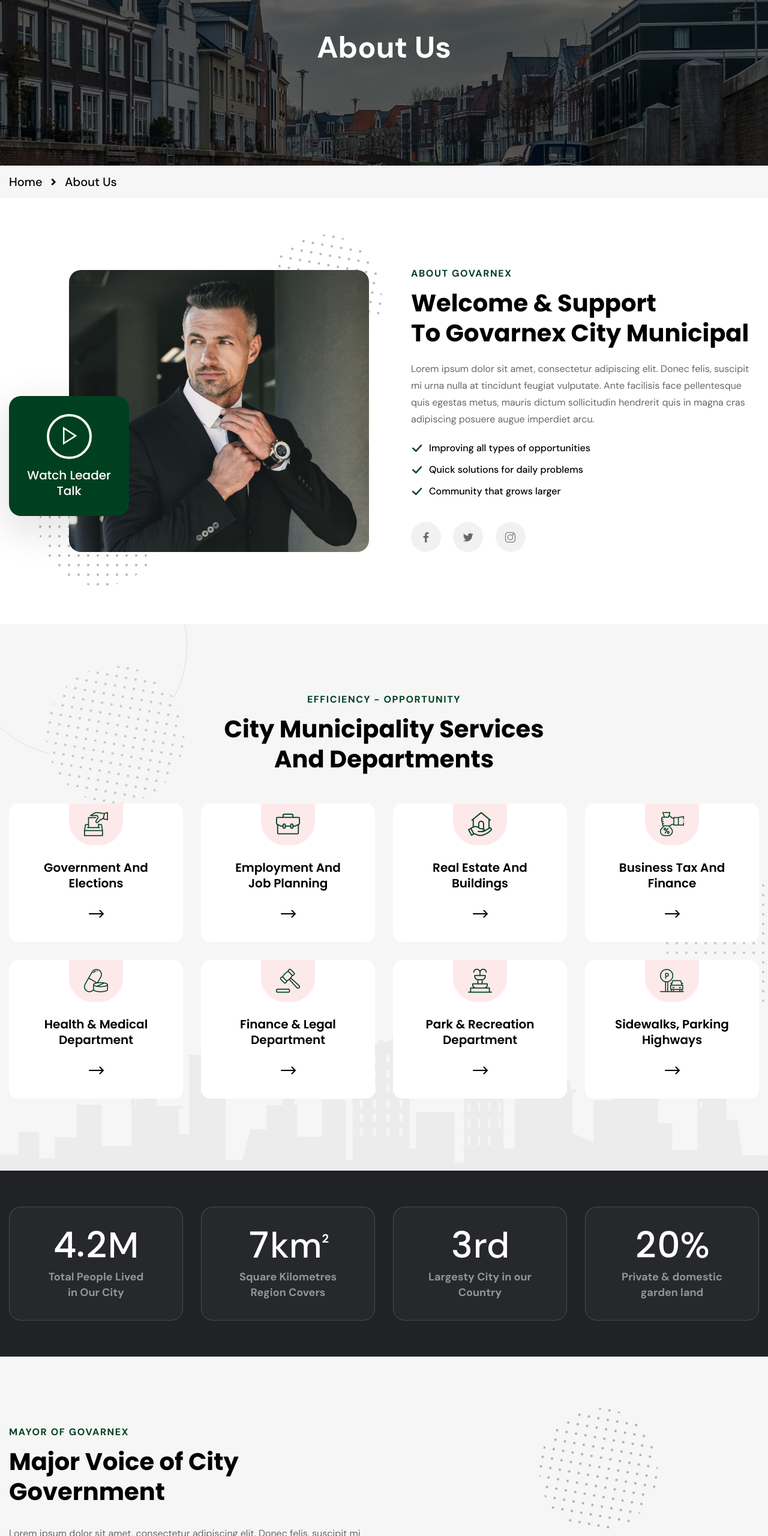
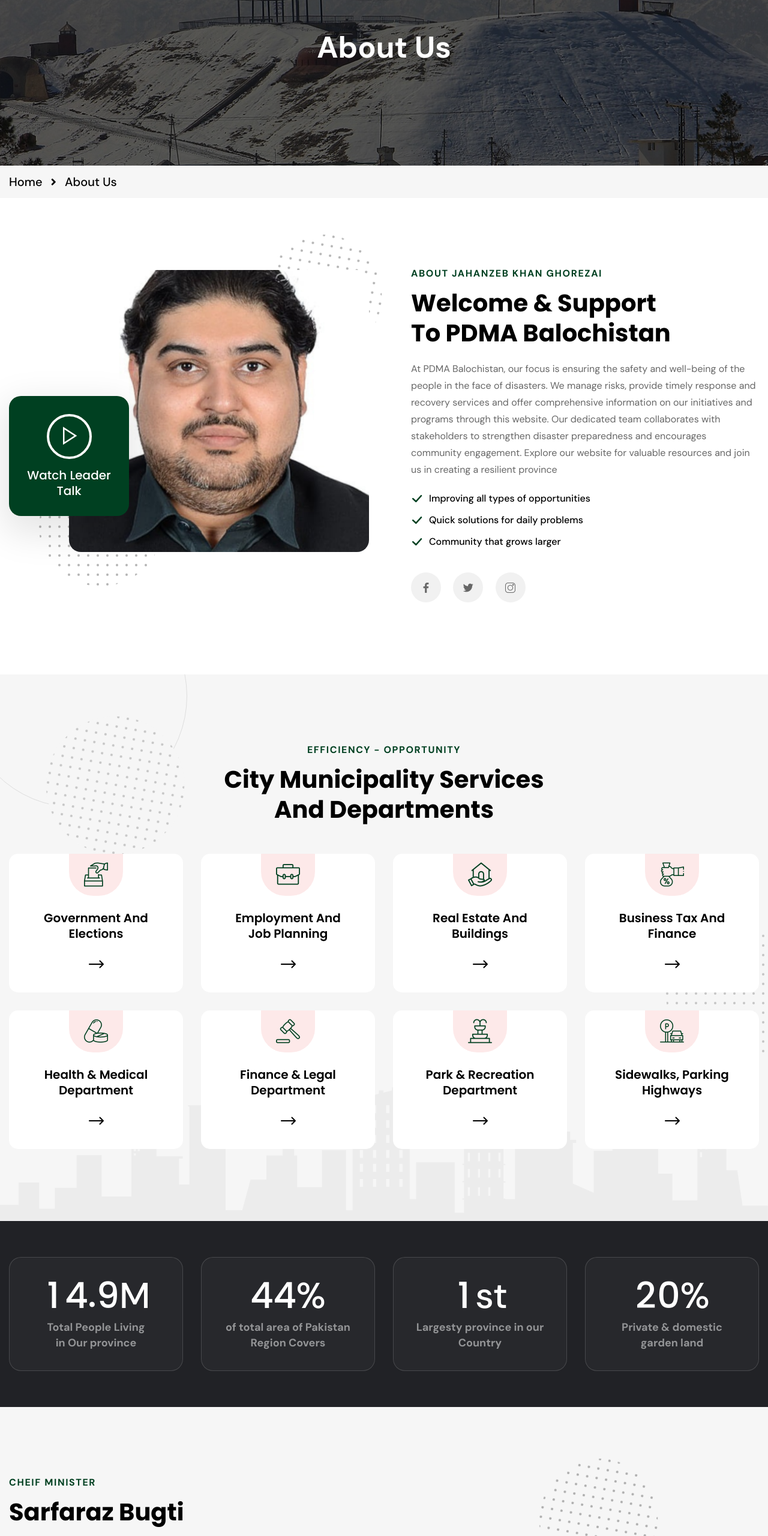
Before and after one commit to mayanbuilds/government-of-balochis, a plain HTML site: page mehedi.asiandevelopers.com/govarnex-demo/about.html in a window 1280 px wide. Shown: the part 240-2800 px from the top of the page at 60% size. Drawn offline with Linux system fonts and the light colour scheme; files whose address does not match are found by name.

Commit message:
about section

```diff
--- a/mehedi.asiandevelopers.com/govarnex-demo/about.html
+++ b/mehedi.asiandevelopers.com/govarnex-demo/about.html
@@ -226,7 +226,7 @@
         <!--Start Breadcrumb Style1-->
         <section class="breadcrumb-style1">
             <div class="breadcrumb-style1__bg"
-                style="background-image: url(assets/images/backgrounds/breadcrumb-v1-bg.jpg);"></div>
+                style="background-image: url(assets/images/backgrounds/breadcrumb-v1-bg.png);"></div>
             <div class="auto-container">
                 <div class="row">
                     <div class="col-xl-12">
@@ -275,7 +275,7 @@
                                 </div>
                             </div>
                             <div class="inner">
-                                <img src="assets/images/about/about-page-about-img1.jpg" alt="#">
+                                <img src="assets/images/about/about-page-about-img1.png" alt="#">
                             </div>
                         </div>
                     </div>
@@ -285,15 +285,12 @@
                         <div class="about-style2__content">
                             <div class="sec-title">
                                 <div class="sub-title">
-                                    <h6>About Govarnex</h6>
+                                    <h6>About Jahanzeb Khan Ghorezai</h6>
                                 </div>
-                                <h2>Welcome & Support <br> To Govarnex City Municipal</h2>
+                                <h2>Welcome & Support <br> To PDMA Balochistan</h2>
                             </div>
                             <div class="about-style2__content-text">
-                                <p>Lorem ipsum dolor sit amet, consectetur adipiscing elit. Donec felis, suscipit mi
-                                    urna nulla at tincidunt feugiat vulputate. Ante facilisis face pellentesque quis
-                                    egestas metus, mauris dictum sollicitudin hendrerit quis in magna cras adipiscing
-                                    posuere augue imperdiet arcu.</p>
+                                <p>At PDMA Balochistan, our focus is ensuring the safety and well-being of the people in the face of disasters. We manage risks, provide timely response and recovery services  and offer comprehensive information on our initiatives and programs through this website. Our dedicated team collaborates with stakeholders to strengthen disaster preparedness and encourages community engagement. Explore our website for valuable resources and join us in creating a resilient province</p>
                             </div>
 
                             <div class="about-style2__content-bottom">
@@ -522,11 +519,11 @@
                         data-wow-duration="1500ms">
                         <div class="fact-counter-style3__single text-center">
                             <div class="counter-box">
-                                <h2 class="odometer" data-count="4.2">00</h2>
+                                <h2 class="odometer" data-count="14.9">00</h2>
                                 <span class="text">M</span>
                             </div>
                             <div class="title">
-                                <p>Total People Lived <br> in Our City</p>
+                                <p>Total People Living <br> in Our province</p>
                             </div>
                         </div>
                     </div>
@@ -537,11 +534,11 @@
                         data-wow-duration="1500ms">
                         <div class="fact-counter-style3__single text-center">
                             <div class="counter-box">
-                                <h2 class="odometer" data-count="7">00</h2>
-                                <span class="text">km<sup>2</sup></span>
+                                <h2 class="odometer" data-count="44">00</h2>
+                                <span class="text">%</span>
                             </div>
                             <div class="title">
-                                <p>Square Kilometres <br> Region Covers</p>
+                                <p>of total area of Pakistan<br> Region Covers</p>
                             </div>
                         </div>
                     </div>
@@ -552,11 +549,11 @@
                         data-wow-duration="1500ms">
                         <div class="fact-counter-style3__single text-center">
                             <div class="counter-box">
-                                <h2 class="odometer" data-count="3">00</h2>
-                                <span class="text">rd</span>
+                                <h2 class="odometer" data-count="1">00</h2>
+                                <span class="text">st</span>
                             </div>
                             <div class="title">
-                                <p>Largesty City in our <br> Country</p>
+                                <p>Largesty province in our <br> Country</p>
                             </div>
                         </div>
                     </div>
@@ -591,15 +588,12 @@
                         <div class="government-voice__content">
                             <div class="sec-title">
                                 <div class="sub-title">
-                                    <h6>Mayor of govarnex</h6>
+                                    <h6>Cheif Minister</h6>
                                 </div>
-                                <h2>Major Voice of City <br> Government</h2>
+                                <h2>Sarfaraz Bugti <br></h2>
                             </div>
                             <div class="government-voice__content-inner">
-                                <p>Lorem ipsum dolor sit amet, consectetur adipiscing elit. Donec felis, suscipit mi
-                                    urna nulla at tincidunt feugiat vulputate. Ante facilisis face pellentesque quis
-                                    egestas metus, mauris dictum sollicitudin hendrerit quis in magna cras adipiscing
-                                    posuere augue imperdiet arcu.</p>
+                                <p>As the Chief Minister of Balochistan, my top priority is the safety and well-being of our people, especially in times of crisis. The Provincial Disaster Management Authority (PDMA) plays a crucial role in disaster preparedness, response, and recovery in our province.</p>
                                 <ul>
                                     <li>
                                         <div class="icon">
@@ -639,7 +633,7 @@
                             <div class="shape2 float-bob-y"><img src="assets/images/shapes/thm-shape1.png" alt="#">
                             </div>
                             <div class="inner wow slideInRight" data-wow-delay="500ms" data-wow-duration="2500ms">
-                                <img src="assets/images/resources/government-voice-img1.png" alt="#">
+                                <img src="assets/images/about/about-v1-img1.jpg" alt="#">
                             </div>
                         </div>
                     </div>
@@ -742,7 +736,7 @@
                         <div class="team-style1__single">
                             <div class="team-style1__single-img">
                                 <div class="team-style1__single-img-inner">
-                                    <img src="assets/images/team/team-v1-img1.jpg" alt="#">
+                                    <img src="assets/images/team/cheif-sectary.png" alt="#">
                                 </div>
 
                                 <ul class="social-links clearfix">
@@ -776,7 +770,7 @@
                         <div class="team-style1__single">
                             <div class="team-style1__single-img">
                                 <div class="team-style1__single-img-inner">
-                                    <img src="assets/images/team/team-v1-img2.jpg" alt="#">
+                                    <img src="assets/images/team/additional-cheif-sectary.png" alt="#">
                                 </div>
 
                                 <ul class="social-links clearfix">
@@ -810,7 +804,7 @@
                         <div class="team-style1__single">
                             <div class="team-style1__single-img">
                                 <div class="team-style1__single-img-inner">
-                                    <img src="assets/images/team/team-v1-img3.jpg" alt="#">
+                                    <img src="assets/images/team/governer-balochistan.png" alt="#">
                                 </div>
 
                                 <ul class="social-links clearfix">
```
Also changed, not shown: mehedi.asiandevelopers.com/govarnex-demo/contact.html (+2 -2 lines), mehedi.asiandevelopers.com/govarnex-demo/index.html (+2 -2 lines), mehedi.asiandevelopers.com/govarnex-demo/assets/images/about/about-page-about-img1.png (added), mehedi.asiandevelopers.com/govarnex-demo/assets/images/about/about-page-about-img11.jpg (renamed from mehedi.asiandevelopers.com/govarnex-demo/assets/images/about/about-page-about-img1.jpg), mehedi.asiandevelopers.com/govarnex-demo/assets/images/about/about-v1-img12.png (deleted), mehedi.asiandevelopers.com/govarnex-demo/assets/images/backgrounds/breadcrumb-v1-bg.png (added), mehedi.asiandevelopers.com/govarnex-demo/assets/images/backgrounds/breadcrumb-v1-bg11.jpg (renamed from mehedi.asiandevelopers.com/govarnex-demo/assets/images/backgrounds/breadcrumb-v1-bg.jpg).
